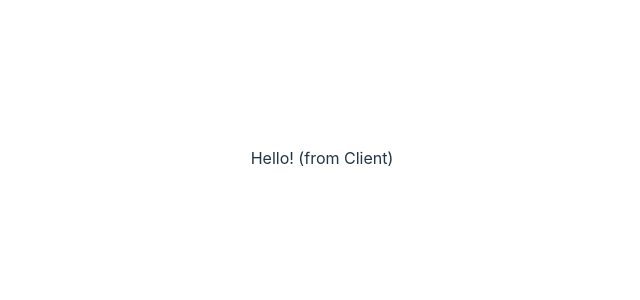
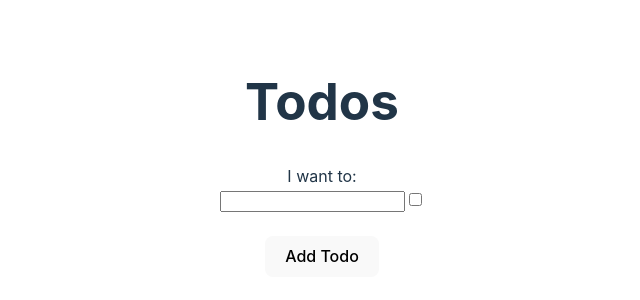
Before and after one commit to Acid-base/todos-fullstack, a React (Vite) app in the folder frontend/: page / in a window 1280 px wide. Shown: the part 242-542 px from the top of the page, without its empty margins (318-958 px from the left). Built offline with nearby package versions, Linux system fonts and the light colour scheme.

Commit message:
added a handleSubmit

```diff
--- a/frontend/src/App.jsx
+++ b/frontend/src/App.jsx
@@ -1,12 +1,33 @@
-import { useState } from 'react'
+import { useState, useRef } from 'react'
 
 import './App.css'
 
 function App() {
 
+  const textRef = useRef()
+  const completeRef = useRef()
+
+  async function handleSubmit(e) {
+    e.preventDefault()
+    console.log(textRef.current.value)
+    console.log(completeRef.current.checked)
+  }
+
   return (
     <>
-     Hello! (from Client)
+      <h1>Todos</h1>
+      <form onSubmit={handleSubmit}>
+        <label>
+          I want to:
+          <br />
+          <input type="text" ref={textRef} />
+        </label>
+        <label>
+          <input type="checkbox" ref={completeRef} />
+        </label>
+        <br/><br/>
+        <button>Add Todo</button>
+      </form>
     </>
   )
 }
```
